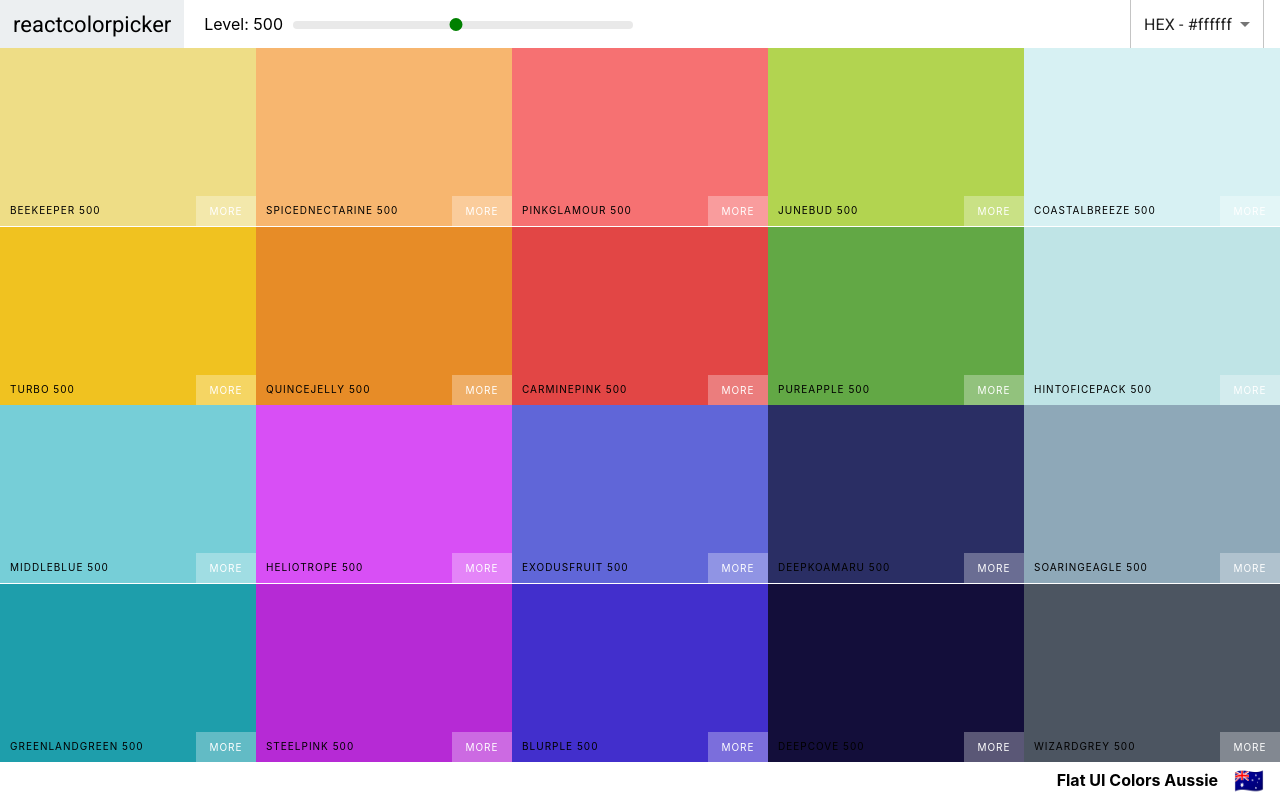
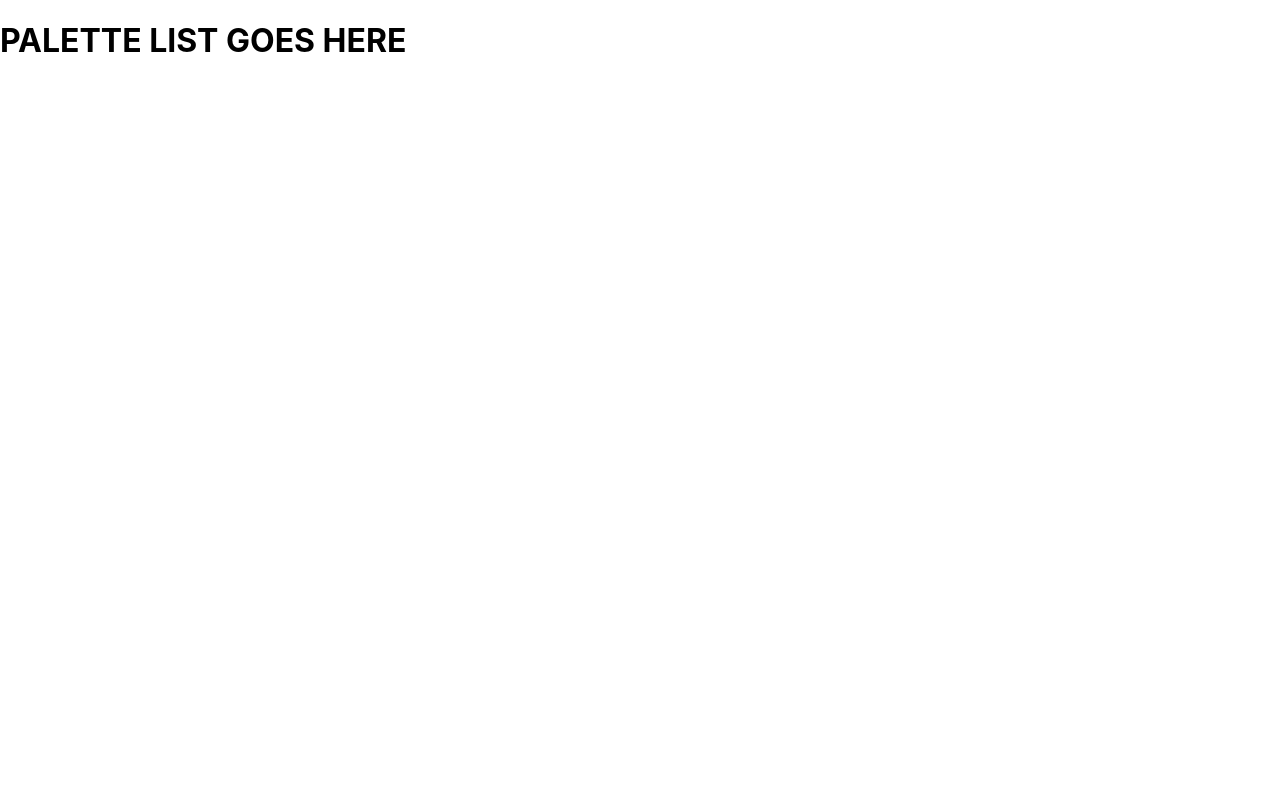
Before and after one commit to roger-rangel/First-React-App, a React (Create React App) app: page / in a window 1280 px wide. Built offline with nearby package versions, Linux system fonts and the light colour scheme.

Commit message:
Integrate React Router

```diff
--- a/package.json
+++ b/package.json
@@ -17,6 +17,7 @@
     "react": "^17.0.2",
     "react-copy-to-clipboard": "^5.0.4",
     "react-dom": "^17.0.2",
+    "react-router-dom": "^6.2.1",
     "react-scripts": "5.0.0",
     "web-vitals": "^2.1.2"
   },
--- a/src/App.js
+++ b/src/App.js
@@ -1,15 +1,36 @@
-import React, { Component } from 'react';
+/* eslint-disable no-unused-vars */
+import React, { Component, useEffect } from 'react';
+import { Routes, Route } from "react-router-dom";
 import Palette from './Palette';
 import seedColors from './seedColors';
 import { generatePalette } from './colorHelpers';
 
+
+
+
 class App extends Component {
   render() {
-    console.log(generatePalette(seedColors[4]));
+
+    const PaletteList = () => <h1>PALETTE LIST GOES HERE</h1>;
+    const IndividualPalette = () => <h1>INDIVIDUAL PALETTE</h1>;
+
     return (
-      <div>
-        <Palette palette={generatePalette(seedColors[4])} />
-      </div>
+
+      <Routes>
+        <Route
+          path="/"
+          element={(
+             <PaletteList />
+          )} />
+        <Route
+          path="/palette/:id"
+          element={(
+             <IndividualPalette />
+          )} />
+      </Routes>
+
+
+      //  <Palette palette={generatePalette(seedColors[4])} />
     );
   }
 }
--- a/src/index.js
+++ b/src/index.js
@@ -1,17 +1,18 @@
 import React from 'react';
 import ReactDOM from 'react-dom';
+import { BrowserRouter } from "react-router-dom";
 import './index.css';
 import App from './App';
-import reportWebVitals from './reportWebVitals';
+// import * as serviceWorker from "./serviceWorker";
 
 ReactDOM.render(
-  <React.StrictMode>
+  <BrowserRouter>
     <App />
-  </React.StrictMode>,
+  </BrowserRouter>,
   document.getElementById('root')
 );
 
-// If you want to start measuring performance in your app, pass a function
-// to log results (for example: reportWebVitals(console.log))
-// or send to an analytics endpoint. Learn more: https://bit.ly/CRA-vitals
-reportWebVitals();
+// If you want your app to work offline and load faster, you can change
+// unregister() to register() below. Note this comes with some pitfalls.
+// Learn more about service workers: https://bit.ly/CRA-PWA
+// serviceWorker.unregister();
```
Also changed, not shown: 1 other file (tests, documents, lock files or other folders).
